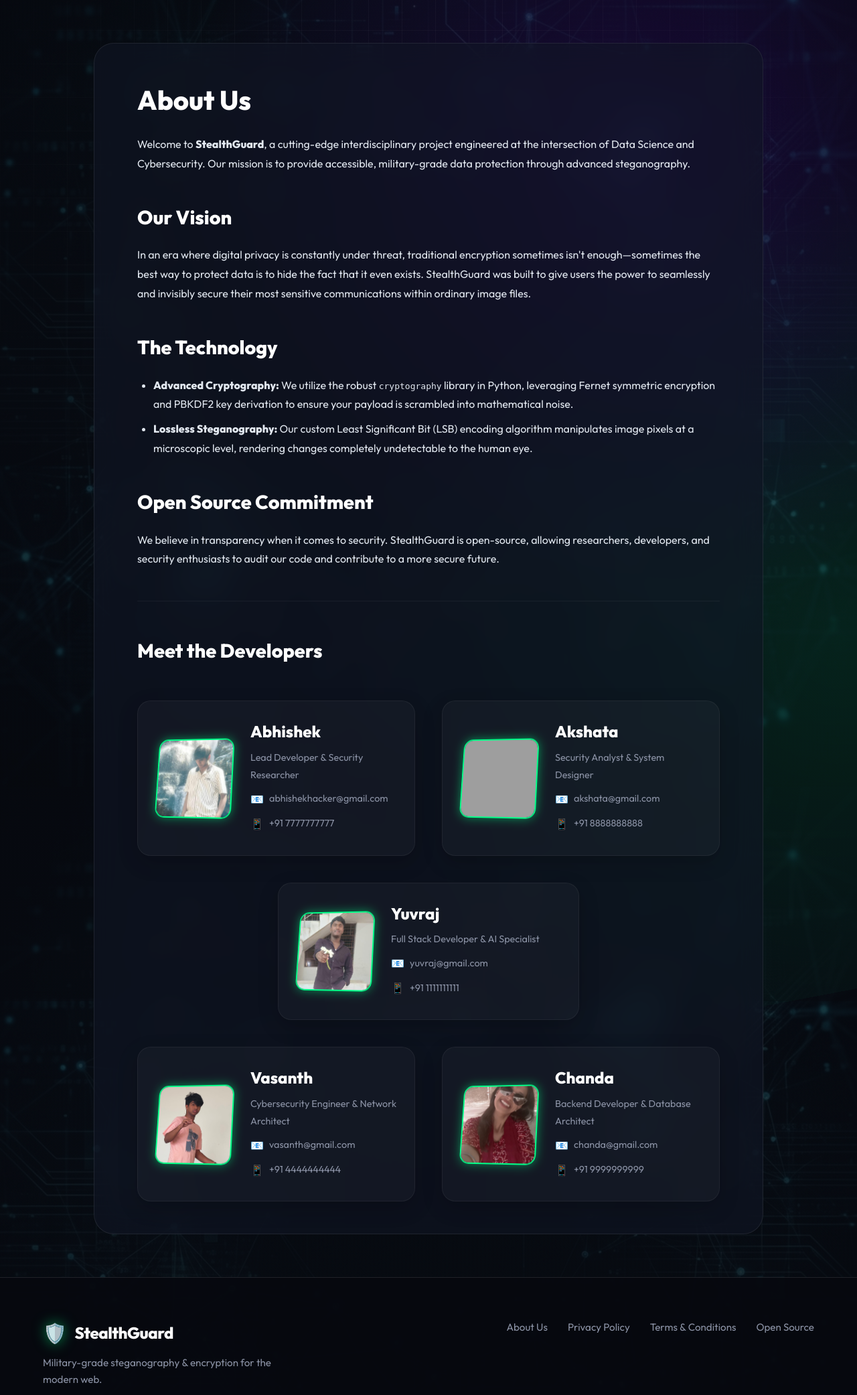
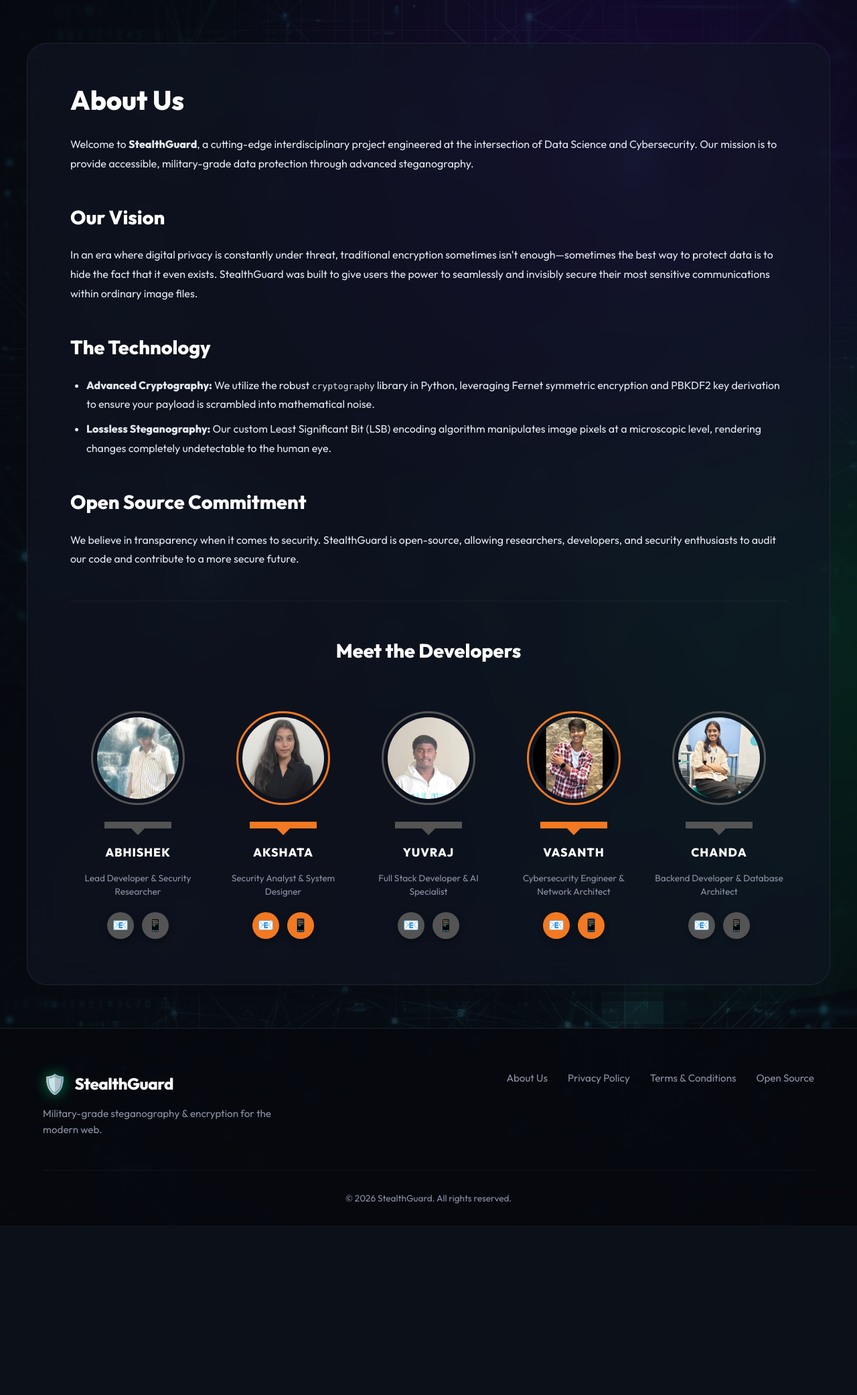
Before and after one commit to abhishek5356863-sketch/image-watermark, a Flask app: page /about in a window 1280 px wide. Shown: the part 105-2188 px from the top of the page at 67% size. After the commit the page ends 1902 px from the top, so only its background shows below. Run offline with Flask 3, Linux system fonts and the light colour scheme; some libraries are stand-ins or nearby versions; grey boxes are pictures that could not be loaded.

Commit message:
feat: optimize encoding compression, add image removal, redesign about page, and trim auth emails

```diff
--- a/app.py
+++ b/app.py
@@ -56,7 +56,7 @@ def index():
 def register():
     """Handles user registration."""
     if request.method == 'POST':
-        email = request.form.get('email')
+        email = request.form.get('email').strip() if request.form.get('email') else ''
         password = request.form.get('password')
 
         if User.query.filter_by(email=email).first():
@@ -74,7 +74,7 @@ def register():
 def login():
     """Handles user login."""
     if request.method == 'POST':
-        email = request.form.get('email')
+        email = request.form.get('email').strip() if request.form.get('email') else ''
         password = request.form.get('password')
 
         user = User.query.filter_by(email=email).first()
--- a/steganography.py
+++ b/steganography.py
@@ -103,7 +103,7 @@ def encode_image(image_path: str, message: str, password: str, output_path: str)
             break
 
     # Save the new image (must save as PNG to prevent compression loss)
-    img.save(output_path, "PNG")
+    img.save(output_path, "PNG", optimize=True, compress_level=9)
     return True
 
 def decode_image(image_path: str, password: str) -> str:
--- a/templates/about.html
+++ b/templates/about.html
@@ -12,7 +12,7 @@
     <link rel="stylesheet" href="/static/landing.css">
     <style>
         .page-content {
-            max-width: 1000px;
+            max-width: 1200px;
             margin: 4rem auto;
             padding: 3rem 5%;
             background: rgba(18, 22, 38, 0.6);
@@ -50,102 +50,140 @@
         }
 
         .dev-grid {
-            display: grid;
-            grid-template-columns: 1fr 1fr;
-            gap: 2.5rem;
-            margin-top: 3rem;
-            justify-content: center;
+            display: flex;
+            flex-wrap: nowrap;
+            justify-content: space-between;
+            gap: 15px;
+            margin-top: 4rem;
+            overflow-x: auto;
+            padding-bottom: 20px;
         }
 
-        /* Make the 3rd card (Yuvaraj) span both columns and center it */
-        .dev-card:nth-child(3) {
-            grid-column: 1 / span 2;
-            justify-self: center;
-            width: 100%;
-            max-width: 450px;
+        .team-member {
+            flex: 1;
+            min-width: 180px;
+            display: flex;
+            flex-direction: column;
+            align-items: center;
+            text-align: center;
+            transition: transform 0.3s ease;
         }
 
-        .dev-card {
-            display: flex;
-            flex-direction: row;
-            align-items: center;
-            gap: 1.5rem;
-            padding: 1.5rem;
-            background: rgba(255, 255, 255, 0.03);
-            border-radius: 20px;
-            border: 1px solid rgba(255, 255, 255, 0.05);
-            box-shadow: 0 10px 30px rgba(0, 0, 0, 0.2);
-            transition: all 0.3s ease;
+        .team-member:hover {
+            transform: translateY(-10px);
         }
 
-        .dev-card:hover {
-            transform: translateY(-5px);
-            background: rgba(255, 255, 255, 0.05);
-            border-color: var(--primary);
+        .member-photo {
+            width: 140px;
+            height: 140px;
+            border-radius: 50%;
+            padding: 6px;
+            border: 3px solid #545454;
+            margin-bottom: 25px;
+            position: relative;
+            background: transparent;
         }
 
-        .dev-photo {
-            width: 120px;
-            height: 120px;
-            border-radius: 15px;
-            overflow: visible;
-            flex-shrink: 0;
-            perspective: 1000px;
+        .team-member.color-orange .member-photo {
+            border-color: #f27921;
         }
 
-        .dev-photo img {
+        .member-photo img {
             width: 100%;
             height: 100%;
             object-fit: cover;
-            border-radius: 15px;
-            border: 2px solid var(--primary);
-            box-shadow: 0 0 15px var(--primary-glow);
-            transform: rotateY(-20deg) rotateX(10deg);
-            transition: transform 0.3s ease;
+            border-radius: 50%;
         }
 
-        .dev-card:hover .dev-photo img {
-            transform: rotateY(0deg) rotateX(0deg);
+        .member-bar {
+            width: 100px;
+            height: 10px;
+            background-color: #545454;
+            margin-bottom: 20px;
+            position: relative;
         }
 
-        .dev-info {
-            text-align: left;
+        .team-member.color-orange .member-bar {
+            background-color: #f27921;
         }
 
-        .dev-info h3 {
-            font-size: 1.5rem;
-            margin-bottom: 0.3rem;
+        .member-bar::after {
+            content: '';
+            position: absolute;
+            bottom: -10px;
+            left: 50%;
+            transform: translateX(-50%);
+            border-left: 10px solid transparent;
+            border-right: 10px solid transparent;
+            border-top: 10px solid #545454;
+        }
+
+        .team-member.color-orange .member-bar::after {
+            border-top-color: #f27921;
+        }
+
+        .member-info h3 {
+            font-size: 1.1rem;
+            text-transform: uppercase;
+            font-weight: 800;
+            letter-spacing: 1px;
+            margin-bottom: 12px;
             color: #fff;
         }
 
-        .dev-info p {
-            margin-bottom: 0.5rem;
-            font-size: 0.9rem;
+        .member-info p {
+            font-size: 0.85rem;
             color: var(--text-muted);
+            margin-bottom: 20px;
+            line-height: 1.5;
+            min-height: 40px;
+        }
+
+        .social-links {
+            display: flex;
+            justify-content: center;
+            gap: 12px;
+        }
+
+        .social-icon {
+            width: 40px;
+            height: 40px;
+            border-radius: 50%;
+            background-color: #545454;
+            color: #fff;
             display: flex;
             align-items: center;
-            gap: 10px;
+            justify-content: center;
+            text-decoration: none;
+            font-size: 1.2rem;
+            transition: all 0.3s ease;
+            box-shadow: 0 4px 10px rgba(0,0,0,0.3);
         }
 
-        .dev-info a {
-            color: inherit;
-            text-decoration: none;
-            transition: var(--transition);
+        .team-member.color-orange .social-icon {
+            background-color: #f27921;
         }
 
-        .dev-info a:hover {
-            color: var(--primary);
-        }
-
-        .dev-icon {
-            color: var(--primary);
-            font-size: 1rem;
-            width: 18px;
+        .social-icon:hover {
+            transform: scale(1.15);
+            opacity: 0.9;
         }
 
         @media (max-width: 900px) {
             .dev-grid {
-                grid-template-columns: 1fr;
+                flex-wrap: wrap;
+                justify-content: center;
+                gap: 40px;
+            }
+            .team-member {
+                min-width: 200px;
+                flex: 0 0 calc(33.333% - 40px);
+            }
+        }
+
+        @media (max-width: 600px) {
+            .team-member {
+                flex: 0 0 calc(50% - 40px);
             }
         }
     </style>
@@ -195,100 +233,86 @@
 
         <hr style="border: 0; border-top: 1px solid rgba(255,255,255,0.05); margin: 3rem 0;">
 
-        <h2>Meet the Developers</h2>
+        <h2 style="text-align: center; margin-bottom: 2rem;">Meet the Developers</h2>
+
         <div class="dev-grid">
-            <!-- Abhishek's Profile -->
-            <div class="dev-card">
-                <div class="dev-photo">
+            <!-- Abhishek -->
+            <div class="team-member color-gray">
+                <div class="member-photo">
                     <img src="{{ url_for('static', filename='abhishek.jpeg') }}" alt="Abhishek">
                 </div>
-                <div class="dev-info">
+                <div class="member-bar"></div>
+                <div class="member-info">
                     <h3>Abhishek</h3>
                     <p>Lead Developer & Security Researcher</p>
-                    <p>
-                        <span class="dev-icon">📧</span>
-                        <a href="mailto:abhishek5356863@gmail.com">abhishekhacker@gmail.com</a>
-                    </p>
-                    <p>
-                        <span class="dev-icon">📱</span>
-                        <a href="tel:+919441395701">+91 7777777777</a>
-                    </p>
+                    <div class="social-links">
+                        <a href="mailto:abhishekhacker@gmail.com" class="social-icon" title="Email">📧</a>
+                        <a href="tel:+919441395701" class="social-icon" title="Phone">📱</a>
+                    </div>
                 </div>
             </div>
 
-            <!-- Akshata's Profile -->
-            <div class="dev-card">
-                <div class="dev-photo">
+            <!-- Akshata -->
+            <div class="team-member color-orange">
+                <div class="member-photo">
                     <img src="{{ url_for('static', filename='akshata.jpeg') }}" alt="Akshata">
                 </div>
-                <div class="dev-info">
+                <div class="member-bar"></div>
+                <div class="member-info">
                     <h3>Akshata</h3>
                     <p>Security Analyst & System Designer</p>
-                    <p>
-                        <span class="dev-icon">📧</span>
-                        <a href="mailto:akshata@gmail.com">akshata@gmail.com</a>
-                    </p>
-                    <p>
-                        <span class="dev-icon">📱</span>
-                        <a href="tel:+919353009090">+91 8888888888</a>
-                    </p>
+                    <div class="social-links">
+                        <a href="mailto:akshata@gmail.com" class="social-icon" title="Email">📧</a>
+                        <a href="tel:+919353009090" class="social-icon" title="Phone">📱</a>
+                    </div>
                 </div>
             </div>
 
-            <!-- Yuvraj's Profile -->
-            <div class="dev-card">
-                <div class="dev-photo">
+            <!-- Yuvraj -->
+            <div class="team-member color-gray">
+                <div class="member-photo">
                     <img src="{{ url_for('static', filename='yuvraj.jpeg') }}" alt="Yuvraj">
                 </div>
-                <div class="dev-info">
+                <div class="member-bar"></div>
+                <div class="member-info">
                     <h3>Yuvraj</h3>
                     <p>Full Stack Developer & AI Specialist</p>
-                    <p>
-                        <span class="dev-icon">📧</span>
-                        <a href="mailto:yuvraj@gmail.com">yuvraj@gmail.com</a>
-                    </p>
-                    <p>
-                        <span class="dev-icon">📱</span>
-                        <a href="tel:+916364680118">+91 1111111111</a>
-                    </p>
+                    <div class="social-links">
+                        <a href="mailto:yuvraj@gmail.com" class="social-icon" title="Email">📧</a>
+                        <a href="tel:+916364680118" class="social-icon" title="Phone">📱</a>
+                    </div>
                 </div>
             </div>
 
-            <!-- Vasanth's Profile -->
-            <div class="dev-card">
-                <div class="dev-photo">
+            <!-- Vasanth -->
+            <div class="team-member color-orange">
+                <div class="member-photo">
                     <img src="{{ url_for('static', filename='vasanth.jpeg') }}" alt="Vasanth">
                 </div>
-                <div class="dev-info">
+                <div class="member-bar"></div>
+                <div class="member-info">
                     <h3>Vasanth</h3>
                     <p>Cybersecurity Engineer & Network Architect</p>
-                    <p>
-                        <span class="dev-icon">📧</span>
-                        <a href="mailto:vasanth@gmail.com">vasanth@gmail.com</a>
-                    </p>
-                    <p>
-                        <span class="dev-icon">📱</span>
-                        <a href="tel:+917670849773">+91 4444444444</a>
-                    </p>
+                    <div class="social-links">
+                        <a href="mailto:vasanth@gmail.com" class="social-icon" title="Email">📧</a>
+                        <a href="tel:+917670849773" class="social-icon" title="Phone">📱</a>
+                    </div>
                 </div>
             </div>
 
-            <!-- Chanda's Profile -->
-            <div class="dev-card">
-                <div class="dev-photo">
+            <!-- Chanda -->
+            <div class="team-member color-gray">
+                <div class="member-photo">
                     <img src="{{ url_for('static', filename='chanda.jpeg') }}" alt="Chanda">
                 </div>
-                <div class="dev-info">
+                <div class="member-bar"></div>
+                <div class="member-info">
                     <h3>Chanda</h3>
                     <p>Backend Developer & Database Architect</p>
-                    <p>
-                        <span class="dev-icon">📧</span>
-                        <a href="mailto:chanda@gmail.com">chanda@gmail.com</a>
-                    </p>
-                    <p>
-                        <span class="dev-icon">📱</span>
-                        <a href="tel:+916361938840">+91 9999999999</a>
-                    </p>
+                    <div class="social-links">
+                        <a href="mailto:chanda@gmail.com" class="social-icon" title="Email">📧</a>
+                        <a href="tel:+916361938840" class="social-icon" title="Phone">📱</a>
+                    </div>
                 </div>
             </div>
         </div>
--- a/templates/index.html
+++ b/templates/index.html
@@ -73,6 +73,7 @@
                             </div>
                             <div id="encode-preview-container" class="preview-container hidden">
                                 <img id="encode-preview" src="#" alt="Preview">
+                                <button type="button" class="remove-image-btn" onclick="removeImage('encode')" title="Remove Image">✖</button>
                             </div>
                         </div>
 
@@ -119,6 +120,7 @@
                             </div>
                             <div id="decode-preview-container" class="preview-container hidden">
                                 <img id="decode-preview" src="#" alt="Preview">
+                                <button type="button" class="remove-image-btn" onclick="removeImage('decode')" title="Remove Image">✖</button>
                             </div>
                         </div>
 
--- a/templates/privacy.html
+++ b/templates/privacy.html
@@ -60,7 +60,6 @@
                 <a href="/about">About Us</a>
                 <a href="/privacy">Privacy Policy</a>
                 <a href="/terms">Terms & Conditions</a>
-                <a href="https://github.com/abhishek5356863-sketch/image-watermark" target="_blank">Open Source</a>
             </div>
         </div>
         <div class="footer-bottom">
--- a/templates/terms.html
+++ b/templates/terms.html
@@ -60,7 +60,6 @@
                 <a href="/about">About Us</a>
                 <a href="/privacy">Privacy Policy</a>
                 <a href="/terms">Terms & Conditions</a>
-                <a href="https://github.com/abhishek5356863-sketch/image-watermark" target="_blank">Open Source</a>
             </div>
         </div>
         <div class="footer-bottom">
```
Also changed, not shown: check_db.py (added, +22 -0 lines), static/script.js (+19 -0 lines), static/style.css (+24 -0 lines), test_add_user.py (added, +19 -0 lines), hi.html (added), static/akshata.jpeg (added), static/chanda.jpeg, static/vasanth.jpeg, static/yuvraj.jpeg.
